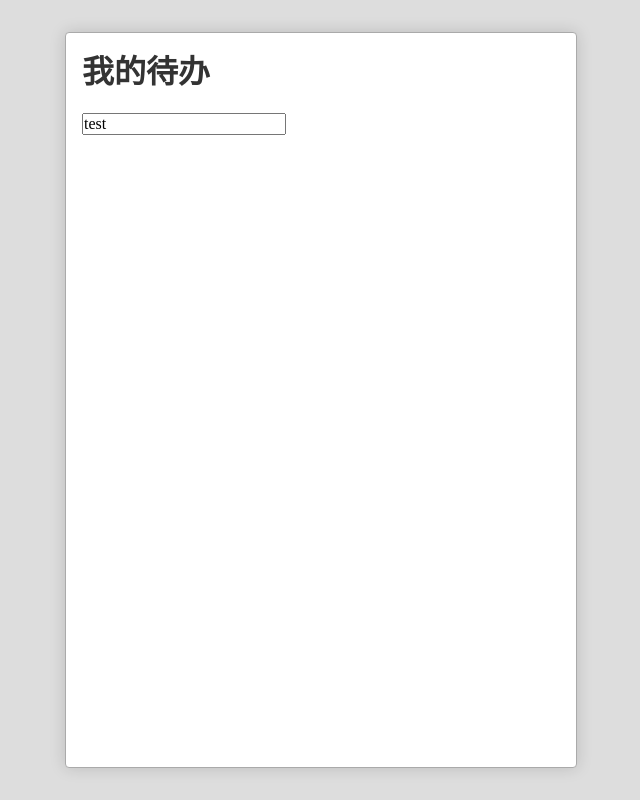
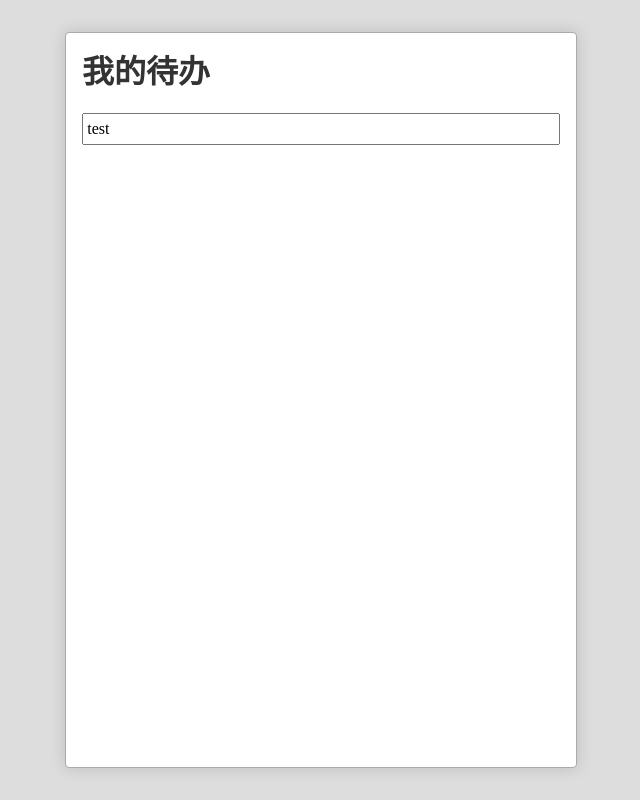
Before and after one commit to Yongyan-Jiang/projects, a React (Create React App) app: page / in a window 1280 px wide. Shown: the whole page, without its empty margins (319-959 px from the left). Built offline with nearby package versions, Linux system fonts and the light colour scheme.

Commit message:
更新TodoInput、TodoItem样式

```diff
--- a/src/App.css
+++ b/src/App.css
@@ -9,3 +9,9 @@
   min-width: 32em;
   box-shadow: 0 0 1em hsla(0,0%,0%,0.15);
 }
+.App > .todoList> li:nth-child(odd){
+  background: #eee;
+}
+.App > .todoList> li:nth-child(even){
+  background: transparent;
+}
--- a/src/App.js
+++ b/src/App.js
@@ -36,7 +36,7 @@ class App extends Component {
             onChange={this.changeTitle.bind(this)}
             onSubmit={this.addTodo.bind(this)} />
         </div>
-        <ol>
+        <ol className = 'todoList'>
           {todos}
         </ol>
       </div>
--- /dev/null
+++ b/src/TodoInput.css
@@ -0,0 +1,7 @@
+.TodoInput{
+  width: 100%;
+  line-height: 1.8;
+  margin-bottom: 1em;
+  font-size: 16px;
+  padding: 0 .2em;
+}
--- a/src/TodoInput.js
+++ b/src/TodoInput.js
@@ -1,8 +1,10 @@
 import React, { Component } from 'react';
+import './TodoInput.css'
 
 export default class TodoInput extends Component {
   render(){
     return <input type="text" value={this.props.content}
+      className="TodoInput"
       onChange={this.changeTitle.bind(this)}
       onKeyPress={this.submit.bind(this)}/>//不加.bind(this)会报错
   }
--- /dev/null
+++ b/src/TodoItem.css
@@ -0,0 +1,9 @@
+.TodoItem{
+  padding: .5em;
+  display: flex;
+  align-items: center;
+}
+.TodoItem>.title{
+  flex-grow: 1;
+  padding: 0 .5em;
+}
--- a/src/TodoItem.js
+++ b/src/TodoItem.js
@@ -1,12 +1,14 @@
 import React, { Component } from 'react';
+import './TodoItem.css'
 
 export default class TodoItem extends Component {
   render(){
     return (
-      <div>
-      <input type="checkbox" checked={this.props.todo.status === 'completed'}
-        onChange={this.toggle.bind(this)}/> {this.props.todo.title}
-      <button onClick={this.delete.bind(this)}>删除</button>
+      <div className="TodoItem">
+        <input type="checkbox" checked={this.props.todo.status === 'completed'}
+          onChange={this.toggle.bind(this)}/>
+        <span className="title">{this.props.todo.title}</span>
+        <button onClick={this.delete.bind(this)}>删除</button>
       </div>
     )
   }
```
Also changed, not shown: 12 other files (tests, documents, lock files or other folders).
